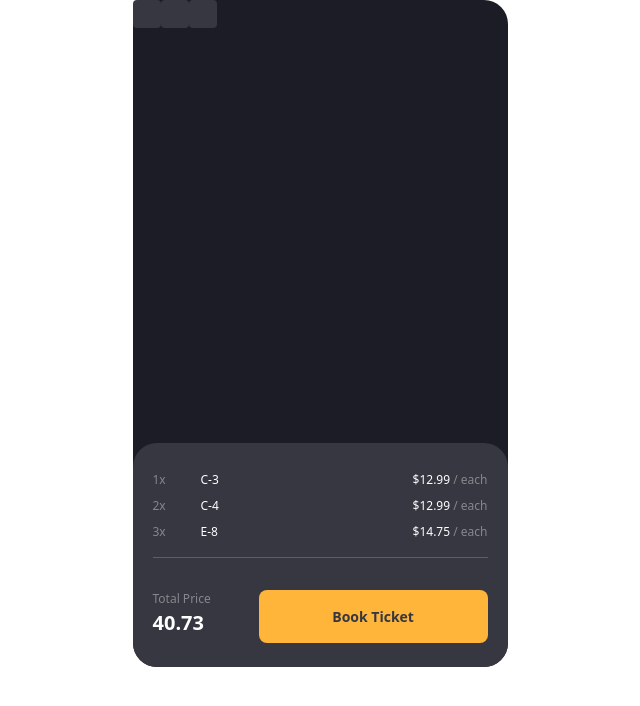
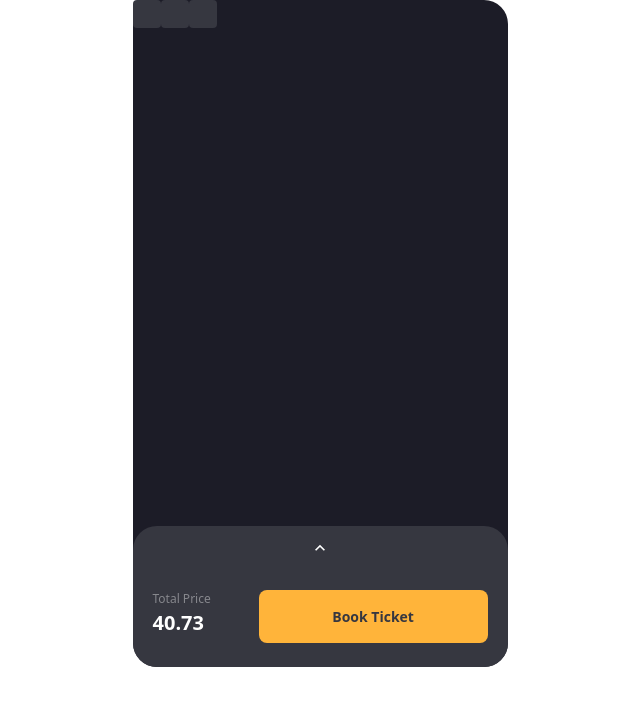
Before and after one commit to pswu11/camp10-midterm, a React (Vite) app: page /movies/1/select-seat in a window 1280 px wide. Shown: the top 706 px of the page, without its empty margins (320-960 px from the left). Built offline with nearby package versions, Linux system fonts and the light colour scheme.

Commit message:
add transition

```diff
--- a/src/components/BookingSummary.tsx
+++ b/src/components/BookingSummary.tsx
@@ -1,35 +1,72 @@
 import { BookingSummaryRow } from './BookingSummaryRow';
 import { Button } from './Button';
+import { Transition } from '@headlessui/react';
+import { MdOutlineKeyboardArrowUp } from 'react-icons/md';
+import { useState } from 'react';
+import clsx from 'clsx';
 
-// Selected seats would be passed from the SelectSeat page later
+// Later, selected seats should be passed from the SelectSeat page
 const mockSelectedSeats = [
   {
     seat: 'C-3',
-    price: 12.99
+    price: 12.99,
   },
   {
     seat: 'C-4',
-    price: 12.99
+    price: 12.99,
   },
   {
     seat: 'E-8',
-    price: 14.75
-  }
-]
+    price: 14.75,
+  },
+];
 
 export function BookingSummary() {
+  const [isOpen, setIsOpen] = useState(false);
+
+  const toggleSlide = () => {
+    setIsOpen(!isOpen);
+  };
+
   return (
-    <div className="w-full max-h-56 bg-dark-light rounded-3xl px-5 pt-7 pb-6">
-      <div className='w-full space-y-2'>
-        {mockSelectedSeats.map((item, idx) => <BookingSummaryRow id={idx+1} key={idx} seat={item.seat} price={item.price}/>)}
-      </div>
-      <div className='border border-t-[1px] border-white-dimmed-heavy border-b-0 mt-4'></div>
-      <div className='justify-between w-full flex gap-12 mt-8'>
-        <div className='flex flex-col'>
-          <span className='text-s font-500 text-white-dimmed whitespace-nowrap'>Total Price</span>
-          <span className='text-xl font-700 text-white'>{mockSelectedSeats.reduce((acc, seat) => acc + seat.price, 0).toFixed(2)}</span>
+    <div className="w-full bg-dark-light rounded-3xl px-5 pt-7 pb-6">
+      <MdOutlineKeyboardArrowUp
+        onClick={toggleSlide}
+        className={clsx(
+          '-mt-4 mx-auto text-white text-xl',
+          isOpen ? 'rotate-180' : ''
+        )}
+      />
+      <Transition
+        show={isOpen}
+        enter="transition ease-out duration-700 transform"
+        enterFrom="translate-y-20 opacity-0"
+        enterTo="translate-y-120 opacity-100"
+      >
+        <div className="w-full space-y-2">
+          {mockSelectedSeats.map((item, idx) => (
+            <BookingSummaryRow
+              id={idx + 1}
+              key={idx}
+              seat={item.seat}
+              price={item.price}
+            />
+          ))}
         </div>
-        <Button className='mb-6'>Book Ticket</Button>
+        <div className="border border-t-[1px] border-white-dimmed-heavy border-b-0 mt-4"></div>
+      </Transition>
+      <div className="justify-between w-full flex gap-12 mt-8">
+        <div className="flex flex-col">
+          <span className="text-s font-500 text-white-dimmed whitespace-nowrap">
+            Total Price
+          </span>
+          <span className="text-xl font-700 text-white">
+            {mockSelectedSeats
+              .reduce((acc, seat) => acc + seat.price, 0)
+              .toFixed(2)}
+          </span>
+        </div>
+        <Button className="">Book Ticket</Button>
       </div>
     </div>
   );
--- a/src/components/Seat.tsx
+++ b/src/components/Seat.tsx
@@ -10,6 +10,8 @@ type SeatProps = {
 } & React.ButtonHTMLAttributes<HTMLButtonElement>;
 
 function Seat({ seatid, seatCode, isReserved = false, ...props }: SeatProps) {
+  // just to make the toggle work for now, but later
+  // we should handle all the seat states on the select seat page
   const [isSelected, setIsSelected] = useState(false)
   return (
     <button
```
